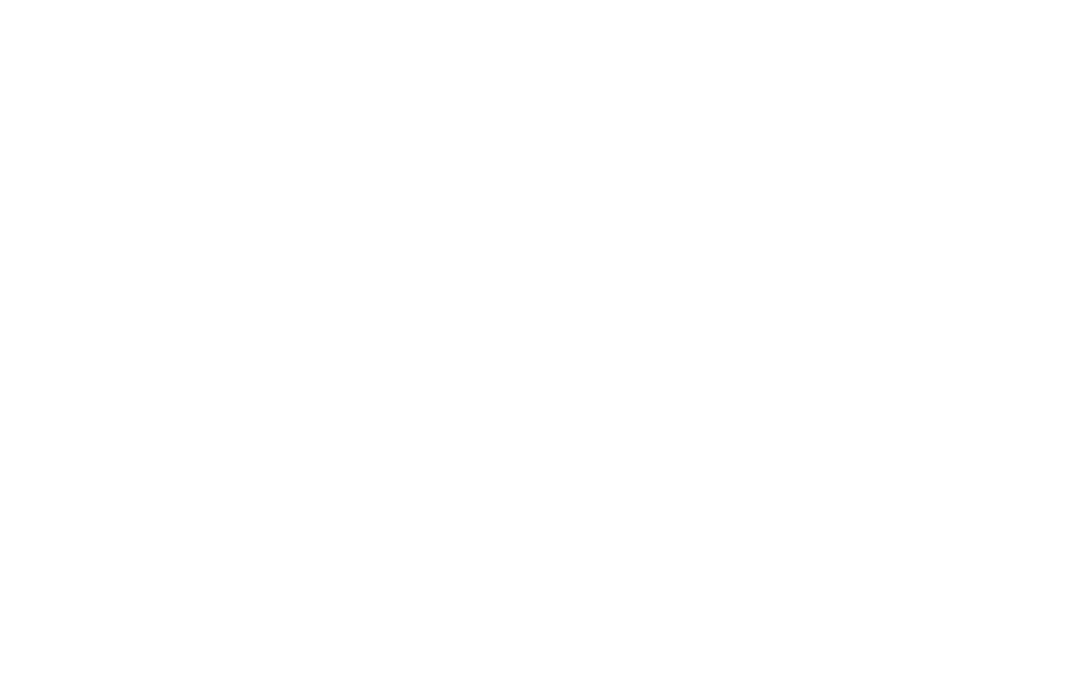
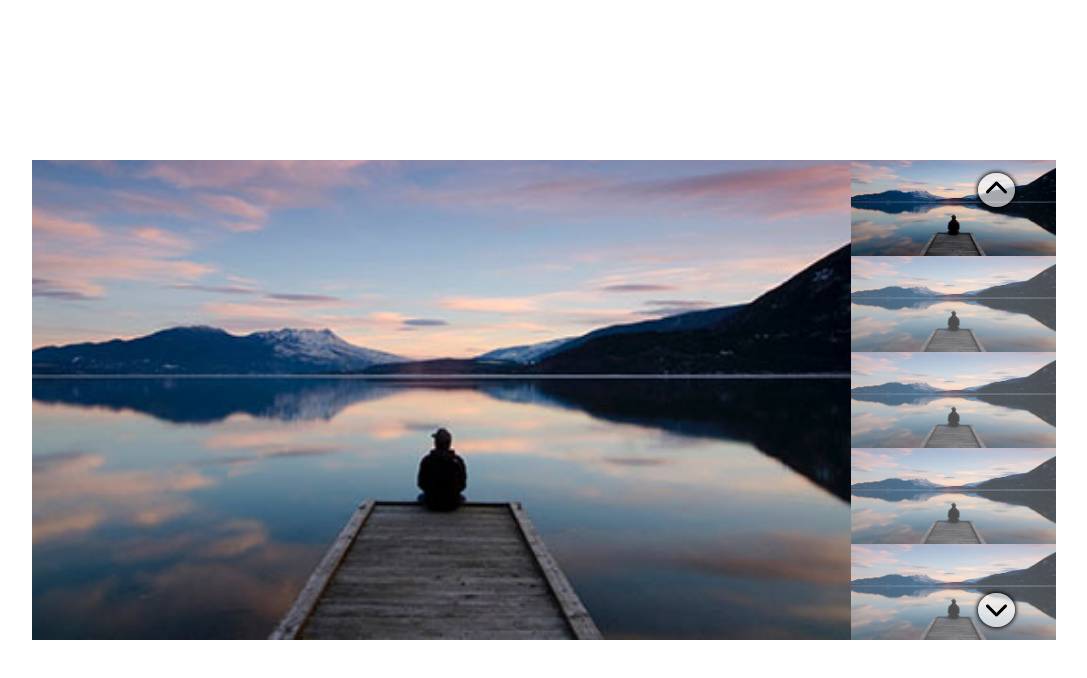
Before and after one commit to GianlucaGiovannini/vue-slider, a plain HTML site: page index.html in a window 1280 px wide. Shown: the whole page, without its empty margins (96-1183 px from the left). Drawn offline with nearby package versions, Linux system fonts and the light colour scheme.

Commit message:
add markup milestone-1

```diff
--- a/assets/css/style.css
+++ b/assets/css/style.css
@@ -3,3 +3,78 @@
     padding: 0;
     box-sizing: border-box;
 }
+
+img {
+    max-width: 100%;
+    max-height: 100%;
+}
+
+.wrapper {
+    width: 100vw;
+    height: 100vh;
+    display: flex;
+    justify-content: center;
+    align-items: center;
+}
+
+.container {
+    width: 80vw;
+    height: 60vh;
+    display: flex;
+}
+
+.sliders-big {
+    width: 80%;
+    height: 100%;
+}
+
+.sliders-big img {
+    width: 100%;
+    height: 100%;
+    object-fit: cover;
+}
+
+.slider-thumb {
+    width: 20%;
+    height: 100%;
+    display: flex;
+    flex-direction: column;
+    position: relative;
+}
+
+.thumb {
+    width: 100%;
+    height: calc(100% / 5);
+}
+
+.thumb img {
+    width: 100%;
+    height: 100%;
+    object-fit: cover;
+    opacity: 0.7;
+}
+
+.navigator {
+    height: 100%;
+    padding: 0.8rem 0;
+    display: flex;
+    flex-direction: column;
+    justify-content: space-between;
+    position: absolute;
+    top: 0;
+    right: 20%;
+}
+
+.prev,
+.next {
+    background-color: rgb(255 255 255 / 64%);
+    padding: 0.5rem;
+    border-radius: 50%;
+    box-shadow: 0px 0px 4px 1px black;
+    ;
+    cursor: pointer;
+}
+
+.active {
+    opacity: 1 !important;
+}
--- a/index.html
+++ b/index.html
@@ -7,16 +7,64 @@
     <meta name="viewport" content="width=device-width, initial-scale=1.0">
     <title>Vue Slider</title>
     <!-- CSS -->
+    <!-- fontawesome -->
+    <link rel='stylesheet' href='https://cdnjs.cloudflare.com/ajax/libs/font-awesome/6.0.0/css/all.min.css' integrity='sha512-9usAa10IRO0HhonpyAIVpjrylPvoDwiPUiKdWk5t3PyolY1cOd4DSE0Ga+ri4AuTroPR5aQvXU9xC6qOPnzFeg==' crossorigin='anonymous' referrerpolicy='no-referrer'
+    />
     <link rel="stylesheet" href="./assets/css/style.css">
 </head>
 
 <body>
 
     <div id="app">
+        <div class="wrapper">
+            <div class="container">
+                <div class="sliders-big">
+                    <img src="./assets/img/01.jpg" alt="">
+                </div>
+                <!-- /.sliders -->
+
+                <div class="slider-thumb">
+                    <div class="thumb">
+                        <img src="./assets/img/01.jpg" class="active" alt="">
+                    </div>
+                    <div class="thumb">
+                        <img src="./assets/img/01.jpg" alt="">
+                    </div>
+                    <!-- /.thumb -->
+                    <div class="thumb">
+                        <img src="./assets/img/01.jpg" alt="">
+                    </div>
+                    <!-- /.thumb -->
+                    <div class="thumb">
+                        <img src="./assets/img/01.jpg" alt="">
+                    </div>
+                    <!-- /.thumb -->
+                    <div class="thumb">
+                        <img src="./assets/img/01.jpg" alt="">
+                    </div>
+                    <!-- /.thumb -->
+
+                    <div class="navigator">
+                        <div class="prev">
+                            <i class="fa-solid fa-chevron-up fa-xl"></i>
+                        </div>
+                        <!-- /.prev -->
+                        <div class="next">
+                            <i class="fa-solid fa-chevron-down fa-xl"></i>
+                        </div>
+                        <!-- /.next -->
+                    </div>
+                    <!-- /.navigator -->
+
+                </div>
+                <!-- /.slider-thumb -->
 
 
 
-
+            </div>
+            <!-- /.container -->
+        </div>
+        <!-- /.wrapper -->
 
     </div>
     <!-- /#app -->
```
Also changed, not shown: assets/img/slider.png (deleted).
